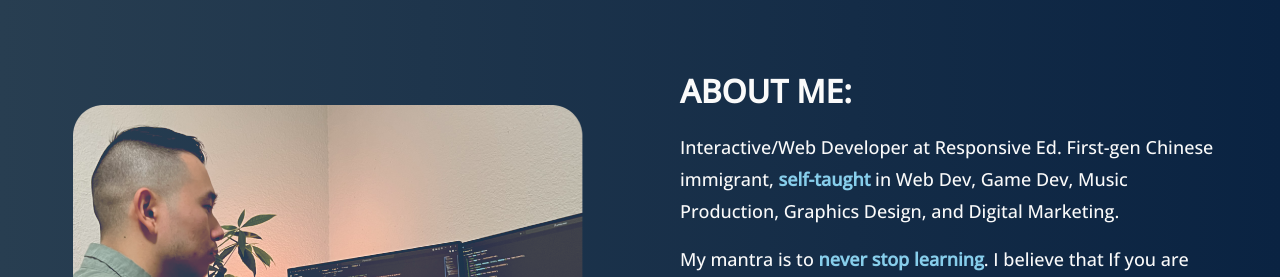
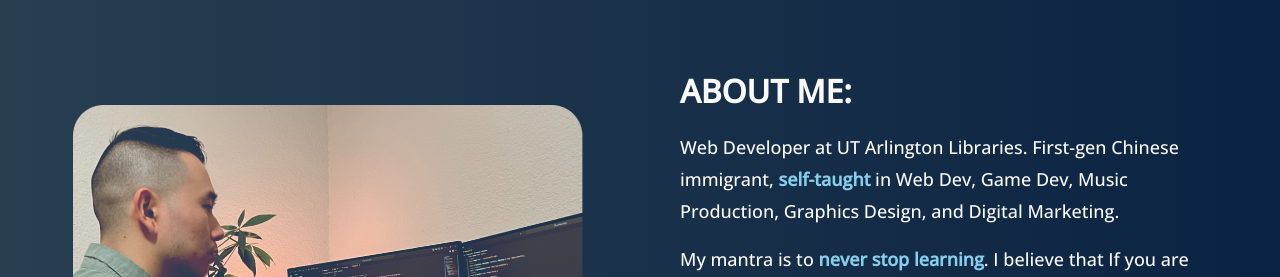
Before and after one commit to LetsBounceBack/Austin-Gilmore-Portfolio-Website-main, a React (Create React App) app: page / in a window 1280 px wide. Shown: the part 780-1057 px from the top of the page. Built offline with nearby package versions, Linux system fonts and the light colour scheme.

Commit message:
Updated about bio

```diff
--- a/src/components/About.js
+++ b/src/components/About.js
@@ -36,7 +36,7 @@ const About = () => {
             viewport={{ once: true, amount: 0.3 }}
             className='flex-1'>
             <h2 className='h2 font-bold'>About Me:</h2>
-            <h4 className='h4 mb-4'>Interactive/Web Developer at Responsive Ed. First-gen Chinese immigrant, <span className='font-extrabold text-secondary'>self-taught</span> in Web Dev, Game Dev, Music Production, Graphics Design, and Digital Marketing.</h4>
+            <h4 className='h4 mb-4'>Web Developer at UT Arlington Libraries. First-gen Chinese immigrant, <span className='font-extrabold text-secondary'>self-taught</span> in Web Dev, Game Dev, Music Production, Graphics Design, and Digital Marketing.</h4>
             <h4 className='h4 mb-4'>My mantra is to <span className='font-extrabold text-secondary'>never stop learning</span>. I believe that If you are passionate and interested in a subject, you can learn it.</h4>
             <h4 className='h4 mb-4'>Outside of work, I'm an avid <span className='font-extrabold text-secondary'>gamer</span>, nature enthusiast, <span className='font-extrabold text-secondary'>entrepreneur</span>, and I enjoy experimenting with new recipes in the kitchen! 👨‍🍳</h4>
             <p className='mb-4'>Tools and knowledge:</p>
```
